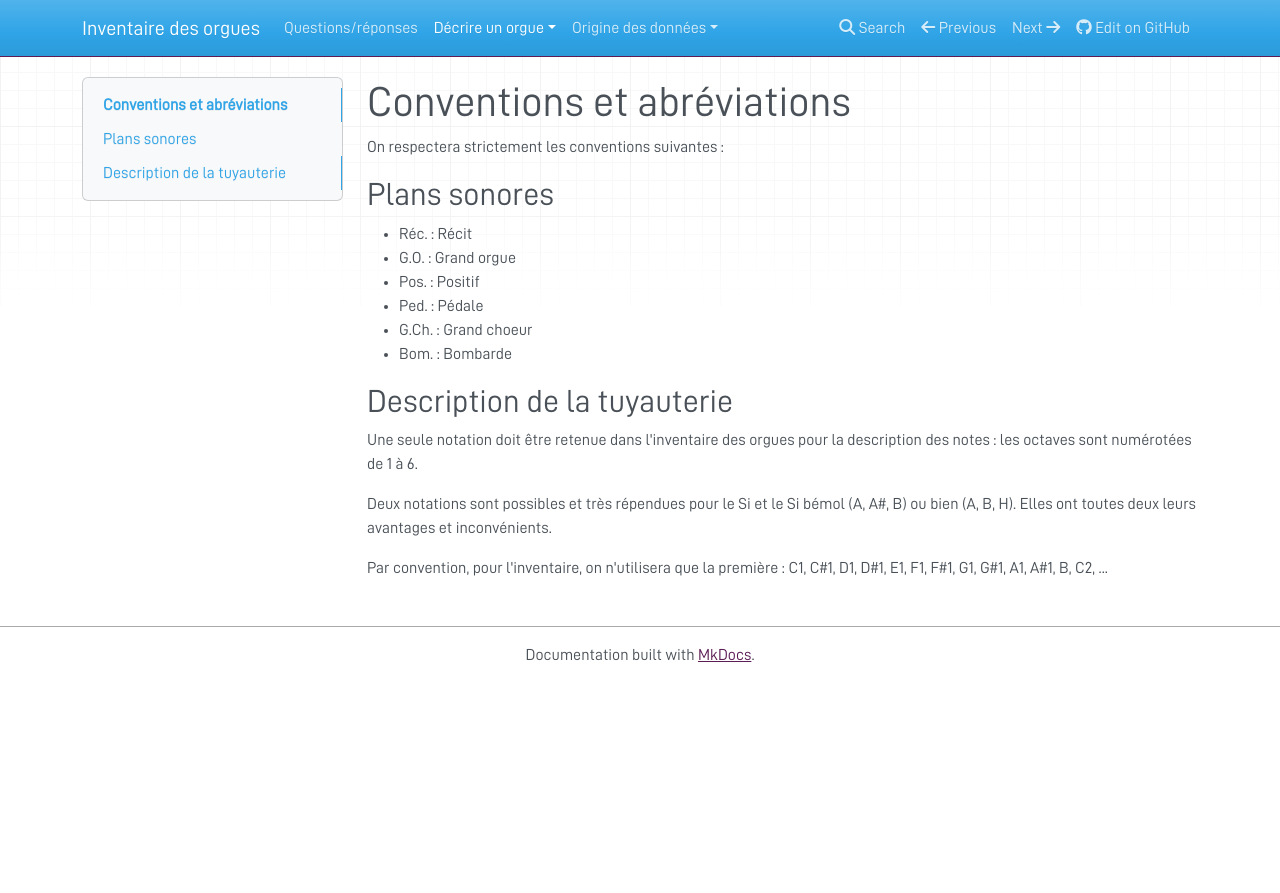
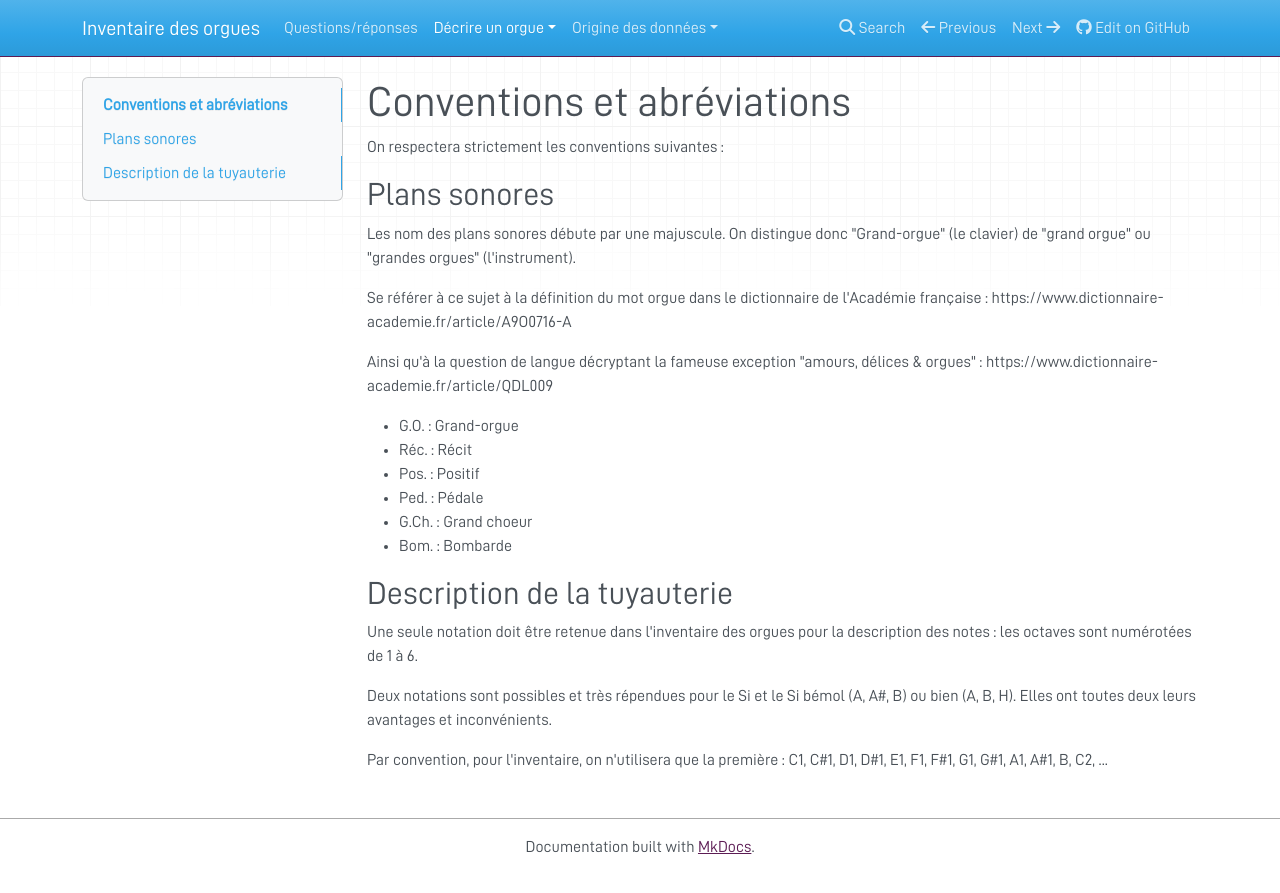
Before and after one commit to inventaire-des-orgues/docs, an MkDocs documentation site: the page built from docs/conventions.md, in a window 1280 px wide. Shown: the top 893 px of the page. Built offline with MkDocs 1.6.1, drawn with Linux system fonts in a browser that asks for light colours; nearby versions of some CDN libraries.

Commit message:
Grand-orgue vs. grand orgue

```diff
--- a/docs/conventions.md
+++ b/docs/conventions.md
@@ -4,8 +4,15 @@ On respectera strictement les conventions suivantes :
 
 ## Plans sonores
 
+Les nom des plans sonores débute par une majuscule.
+On distingue donc "Grand-orgue" (le clavier) de "grand orgue" ou "grandes orgues" (l'instrument).
+
+Se référer à ce sujet à la définition du mot orgue dans le dictionnaire de l'Académie française : https://www.dictionnaire-academie.fr/article/A9O0716-A
+
+Ainsi qu'à la question de langue décryptant la fameuse exception "amours, délices & orgues" : https://www.dictionnaire-academie.fr/article/QDL009
+
+- G.O.  : Grand-orgue
 - Réc.  : Récit
-- G.O.  : Grand orgue
 - Pos.  : Positif
 - Ped.  : Pédale
 - G.Ch. : Grand choeur
```
